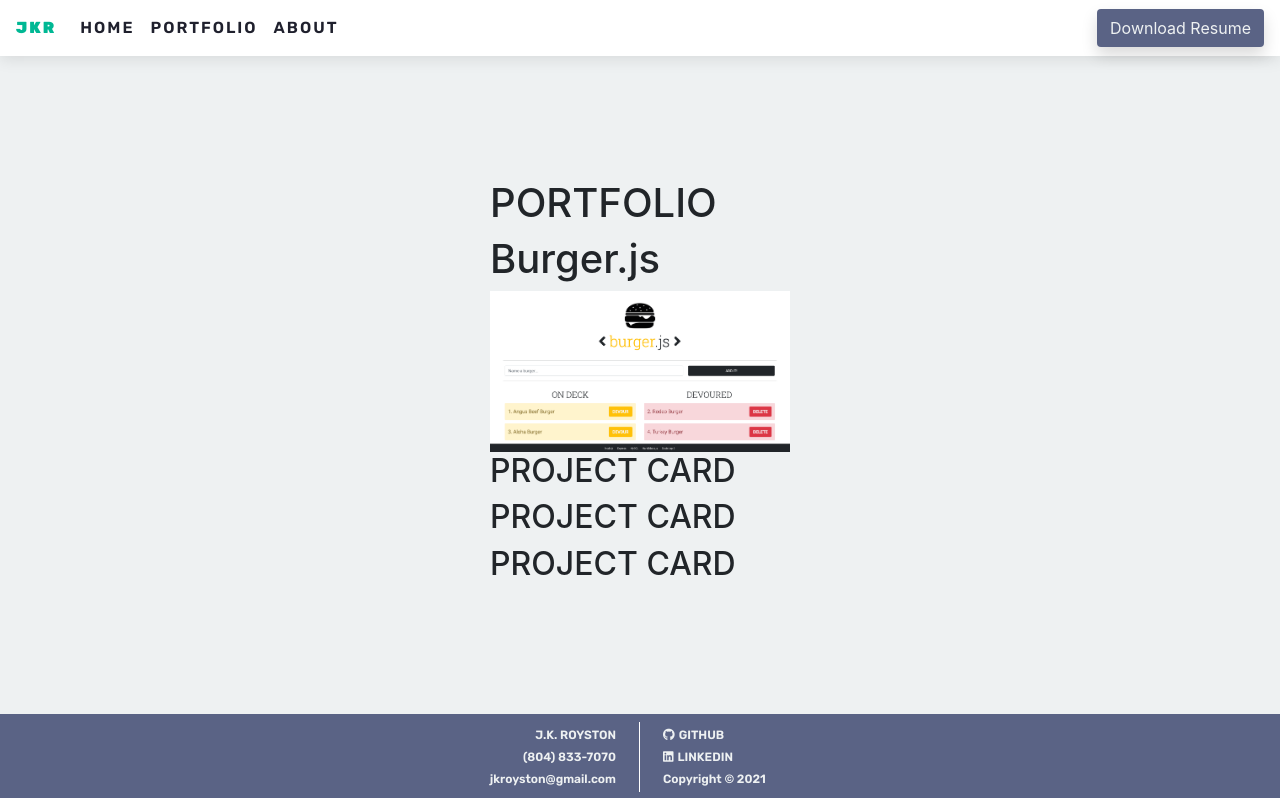
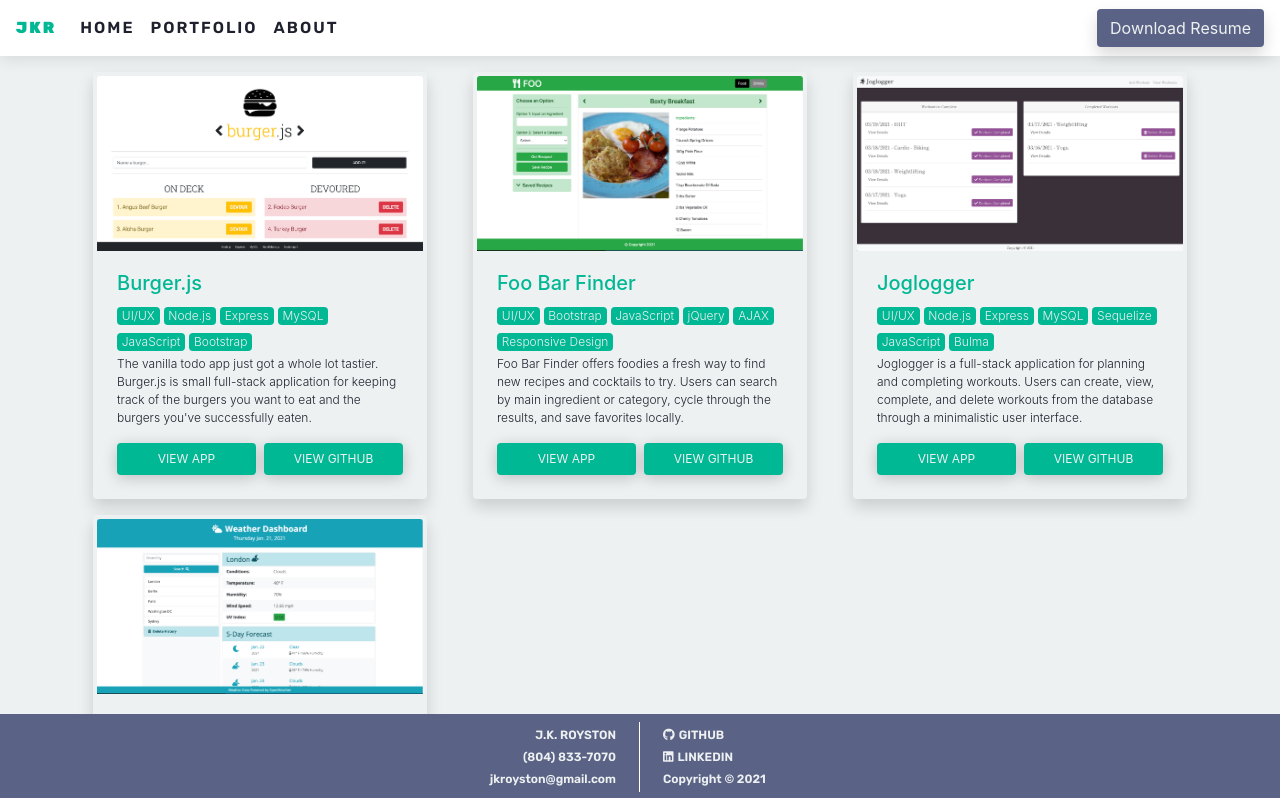
Before and after one commit to jxhnkndl/react-portfolio, a React (Create React App) app: page /#/portfolio in a window 1280 px wide. Shown: the top 798 px of the page. Built offline with nearby package versions, Linux system fonts and the light colour scheme.

Commit message:
Configure and style dynamically rendered project components in portfolio page component

```diff
--- a/src/components/Portfolio/index.js
+++ b/src/components/Portfolio/index.js
@@ -11,13 +11,23 @@ import { data } from '../../data';
 // Create and export Portfolio page component
 export default function Portfolio() {
   return (
-    <section>
-      <h1>PORTFOLIO</h1>
-      <h1>{data[0].title}</h1>
-      <img style={{ width: '300px' }} src={data[0].thumbnail} alt="Screenshot of Burger.js" />
-      <Project />
-      <Project />
-      <Project />
+    <section className="container">
+      <div className="row">
+        { data.map((project, index) => {
+          return (
+            <Project
+              id={index}
+              key={index}
+              title={project.title}
+              thumbnail={project.thumbnail}
+              stack={project.stackArr}
+              description={project.description}
+              app={project.app}
+              repo={project.repo}
+            />
+          );
+        })}
+      </div>
     </section>
   );
 }
--- a/src/components/Project/index.js
+++ b/src/components/Project/index.js
@@ -7,6 +7,58 @@ import './style.css';
 // Create and export project card component
 export default function Project(props) {
   return (
-    <h2>PROJECT CARD</h2>
+    <div className="col-12 col-md-6 col-lg-4">
+      <div
+        className="card border-0 m-2 p-1 shadow"
+        data-aos="zoom-in"
+        data-aos-delay="150"
+      >
+        <div className="img-overlay">
+          <img
+            src={props.thumbnail}
+            alt="Burger.js application screenshot"
+            className="card-img-top"
+          />
+        </div>
+        <div className="card-body">
+          <p className="project-title h5">{props.title}</p>
+          <div className="stack-badges">
+            {props.stack.map((tech, index) => {
+              return (
+                <span key={index} className="badge tech-badge my-1 mr-1">
+                  {tech}
+                </span>
+              );
+            })}
+          </div>
+
+          <p className="project-description font-weight-light">
+            {props.description}
+          </p>
+          <div className="row">
+            <div className="col-6 pr-1">
+              <a
+                href={props.app}
+                target="_blank"
+                className="btn btn-block project-btn"
+                rel="noreferrer"
+              >
+                VIEW APP
+              </a>
+            </div>
+            <div className="col-6 pl-1">
+              <a
+                href={props.repo}
+                target="_blank"
+                className="btn btn-block project-btn"
+                rel="noreferrer"
+              >
+                VIEW GITHUB
+              </a>
+            </div>
+          </div>
+        </div>
+      </div>
+    </div>
   );
 }
--- a/src/components/Project/style.css
+++ b/src/components/Project/style.css
@@ -0,0 +1,39 @@
+.card {
+  background-color: var(--light-color);
+}
+
+.project-title {
+  color: var(--brand-color);
+}
+
+.stack-badges {
+  display: flex;
+  justify-content: flex-start;
+  flex-wrap: wrap;
+}
+
+.tech-badge {
+  background-color: var(--brand-color);
+  color: var(--light-color);
+  font-size: .75rem;
+  font-weight: 300;
+}
+
+.project-description {
+  color: var(--dark-color);
+  font-size: 0.75rem;
+}
+
+.project-btn {
+  background-color: var(--brand-color);
+  color: var(--light-color);
+  font-size: 0.75rem;
+  box-shadow: 0px 3px 15px rgba(0,0,0,0.2);
+
+}
+
+.project-btn:hover {
+  background-color: var(--brand-dark);
+  color: var(--light-color);
+  font-size: 0.75rem;
+}
--- a/src/data.js
+++ b/src/data.js
@@ -15,7 +15,6 @@ export const data = [
       "Node.js",
       "Express",
       "MySQL",
-      "Handlebars.js",
       "JavaScript",
       "Bootstrap"
     ],
@@ -31,9 +30,11 @@ export const data = [
       "UI/UX",
       "Bootstrap",
       "JavaScript",
-      "jQuery"
+      "jQuery",
+      "AJAX",
+      "Responsive Design"
     ],
-    description: "Foo Bar Finder offers foodies a fresh way to find new recipes and cocktails to try. Users can search by main ingredient or category, cycle through a variety of results, and save favorites locally.",
+    description: "Foo Bar Finder offers foodies a fresh way to find new recipes and cocktails to try. Users can search by main ingredient or category, cycle through the results, and save favorites locally.",
     app: "https://todtsies.github.io/Project-1/",
     repo: "https://github.com/jxhnkndl/foo-bar-finder"
   },
@@ -47,11 +48,10 @@ export const data = [
       "Express",
       "MySQL",
       "Sequelize",
-      "Handlebars.js",
       "JavaScript",
-      "jQuery"
+      "Bulma"
     ],
-    description: "Joglogger is a full-stack application for planning and completing workouts. Users can create, view, complete, and delete workouts from the database through a clean, minimalistic user interface.",
+    description: "Joglogger is a full-stack application for planning and completing workouts. Users can create, view, complete, and delete workouts from the database through a minimalistic user interface.",
     app: "https://vast-inlet-10059.herokuapp.com/add_workout",
     repo: "https://github.com/jxhnkndl/workout-log"
   },
@@ -64,7 +64,8 @@ export const data = [
       "Bootstrap",
       "JavaScript",
       "jQuery",
-      "Day.js"
+      "Day.js",
+      "AJAX"
     ],
     description: "Weather Dashboard fetches current weather and five-day forecast data for any city in the world using the OpenWeather API. Previously searched cities can be saved locally for future recall.",
     app: "https://jxhnkndl.github.io/weather-dashboard",
```
